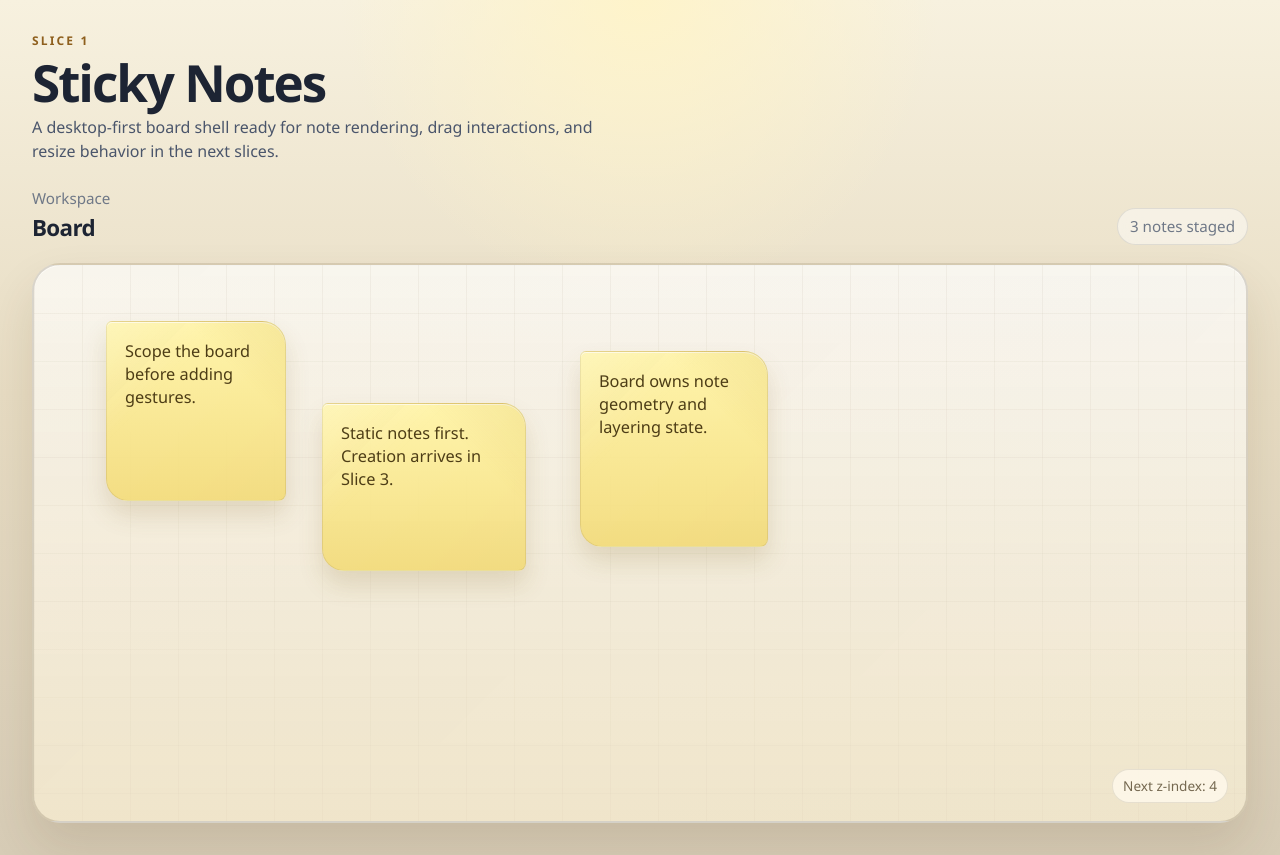
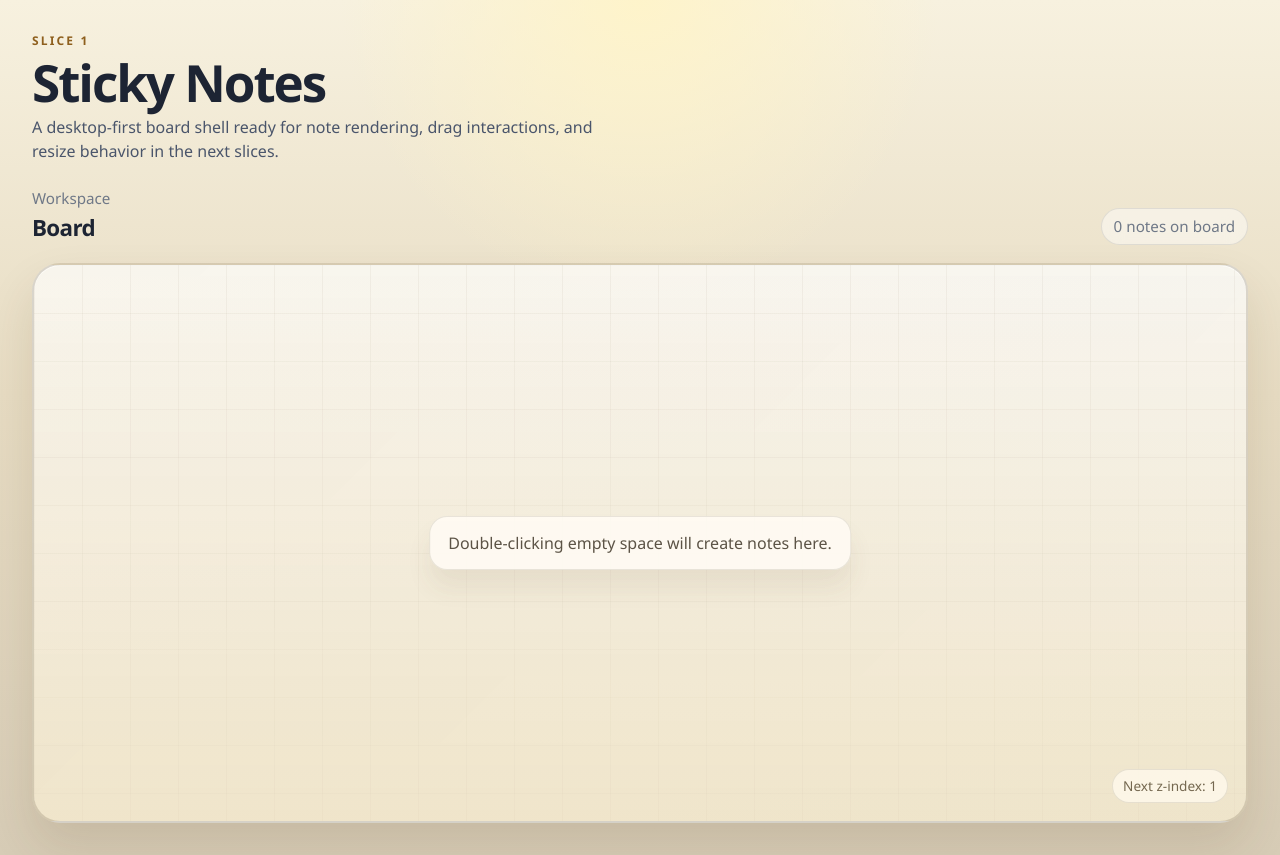
Before and after one commit to nelxaz/sticky-notes, a React (Vite) app: page / in a window 1280 px wide. Built offline with nearby package versions, Linux system fonts and the light colour scheme.

Commit message:
feat: create notes on board double click

```diff
--- a/src/components/Board.tsx
+++ b/src/components/Board.tsx
@@ -1,40 +1,44 @@
-import { useState } from "react";
+import type { Note } from "../types/notes.ts";
+import type { MouseEvent } from "react";
+import { useRef, useState } from "react";
 import { StickyNote } from "./StickyNote.tsx";
-import type { Note } from "../types/notes.ts";
 
-const SEEDED_NOTES: Note[] = [
-  {
-    id: "seed-1",
-    x: 72,
-    y: 56,
-    width: 180,
-    height: 180,
-    text: "Scope the board before adding gestures.",
-    zIndex: 1,
-  },
-  {
-    id: "seed-2",
-    x: 288,
-    y: 138,
-    width: 204,
-    height: 168,
-    text: "Static notes first. Creation arrives in Slice 3.",
-    zIndex: 2,
-  },
-  {
-    id: "seed-3",
-    x: 546,
-    y: 86,
-    width: 188,
-    height: 196,
-    text: "Board owns note geometry and layering state.",
-    zIndex: 3,
-  },
-];
+const DEFAULT_NOTE_WIDTH = 180;
+const DEFAULT_NOTE_HEIGHT = 180;
 
 export function Board() {
-  const [notes] = useState<Note[]>(SEEDED_NOTES);
-  const [nextZIndex] = useState(() => Math.max(...SEEDED_NOTES.map((note) => note.zIndex)) + 1);
+  const noteIdRef = useRef(0);
+  const [notes, setNotes] = useState<Note[]>([]);
+  const [nextZIndex, setNextZIndex] = useState(1);
+
+  function handleBoardDoubleClick(event: MouseEvent<HTMLDivElement>) {
+    const target = event.target;
+
+    if (!(target instanceof HTMLElement) || target.closest("[data-note-root='true']")) {
+      return;
+    }
+
+    const boardRect = event.currentTarget.getBoundingClientRect();
+    const maxX = Math.max(0, boardRect.width - DEFAULT_NOTE_WIDTH);
+    const maxY = Math.max(0, boardRect.height - DEFAULT_NOTE_HEIGHT);
+    const x = Math.min(Math.max(0, event.clientX - boardRect.left), maxX);
+    const y = Math.min(Math.max(0, event.clientY - boardRect.top), maxY);
+
+    noteIdRef.current += 1;
+
+    const nextNote: Note = {
+      id: `note-${noteIdRef.current}`,
+      x,
+      y,
+      width: DEFAULT_NOTE_WIDTH,
+      height: DEFAULT_NOTE_HEIGHT,
+      text: "",
+      zIndex: nextZIndex,
+    };
+
+    setNotes((currentNotes) => [...currentNotes, nextNote]);
+    setNextZIndex((currentZIndex) => currentZIndex + 1);
+  }
 
   return (
     <section className="board-frame" aria-labelledby="board-title">
@@ -44,11 +48,16 @@ export function Board() {
           <h2 id="board-title">Board</h2>
         </div>
         <p className="board-frame__status">
-          {notes.length} note{notes.length === 1 ? "" : "s"} staged
+          {notes.length} note{notes.length === 1 ? "" : "s"} on board
         </p>
       </header>
 
-      <div className="board-surface" aria-label="Sticky notes board" role="presentation">
+      <div
+        className="board-surface"
+        aria-label="Sticky notes board"
+        role="presentation"
+        onDoubleClick={handleBoardDoubleClick}
+      >
         <div className="board-surface__grid" aria-hidden="true" />
         {notes.map((note) => (
           <StickyNote key={note.id} note={note} />
--- a/src/components/StickyNote.tsx
+++ b/src/components/StickyNote.tsx
@@ -8,6 +8,7 @@ export function StickyNote({ note }: StickyNoteProps) {
   return (
     <article
       className="sticky-note"
+      data-note-root="true"
       style={{
         left: note.x,
         top: note.y,
```
